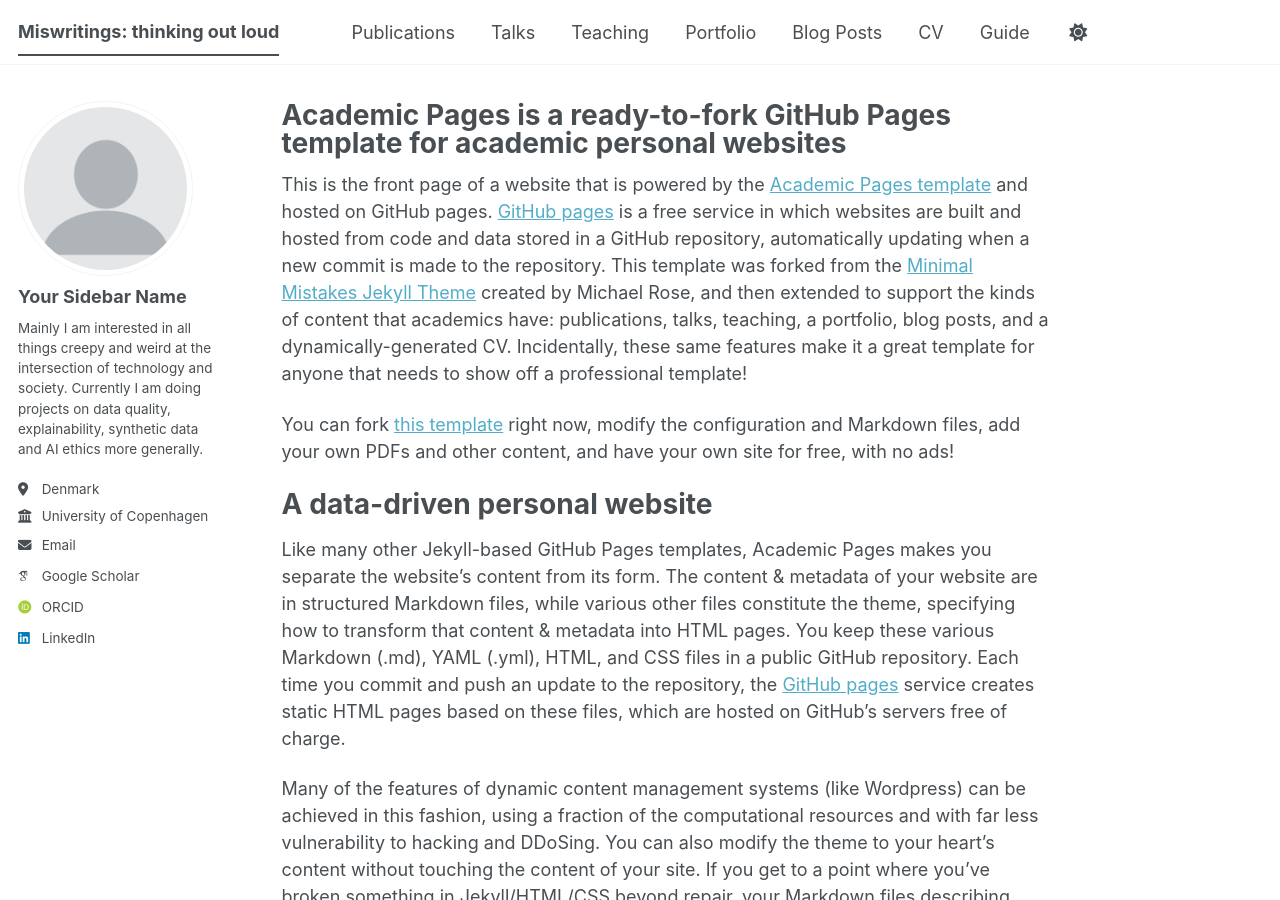
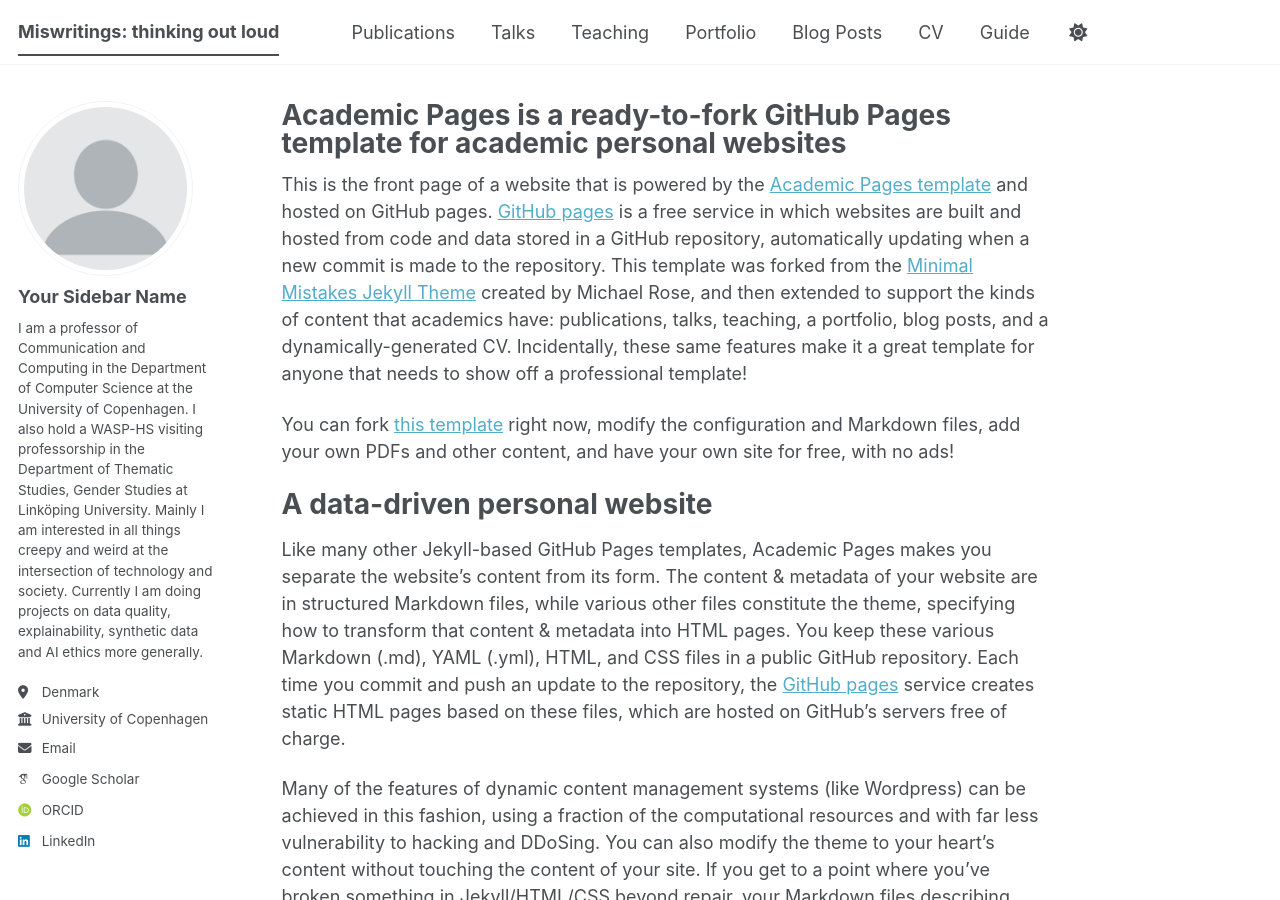
Before and after one commit to quillis/quillis.github.io, a Jekyll site: the page built from _pages/about.md, in a window 1280 px wide and 900 px high. Built offline with Jekyll 4.4.1, drawn with Linux system fonts in a browser that asks for light colours; some web fonts are replaced; a script bundle is joined from its source files by our own code; library files that are not in the unit come from our copies.

Commit message:
edited description

```diff
--- a/_config.yml
+++ b/_config.yml
@@ -12,7 +12,7 @@
 title                    : "Miswritings: thinking out loud"
 title_separator          : "-"
 name                     : &name "Irina Shklovski"
-description              : &description "I am a professor of Communication and Computing in the Department of Computer Science at the University of Copenhagen. I also hold a WASP-HS visiting professorship in the Department of Thematic Studies, Gender Studies at Linköping University."   # Update this with a general description of your site, this is the default if not overridden by a page
+description              : &description "Just another academic"   # Update this with a general description of your site, this is the default if not overridden by a page
 url                      : https://quillis.github.io # The base hostname & protocol for your site e.g. "https://[your GitHub username].github.io",
                                                            # or if you already have some other page hosted on Github then use "https://[your GitHub username].github.io/[Your Repo Name]"
 baseurl                  : "" # the subpath of your site, e.g. "/blog"
@@ -26,7 +26,7 @@
   avatar           : "profile.png"
   name             : "Your Sidebar Name"
   pronouns         : # example: "she/her"
-  bio              : "Mainly I am interested in all things creepy and weird at the intersection of technology and society. Currently I am doing projects on data quality, explainability, synthetic data and AI ethics more generally."
+  bio              : "I am a professor of Communication and Computing in the Department of Computer Science at the University of Copenhagen. I also hold a WASP-HS visiting professorship in the Department of Thematic Studies, Gender Studies at Linköping University. Mainly I am interested in all things creepy and weird at the intersection of technology and society. Currently I am doing projects on data quality, explainability, synthetic data and AI ethics more generally."
   location         : "Denmark"
   employer         : "University of Copenhagen"
   uri              : # URL
```
Also changed, not shown: 6 other files.
